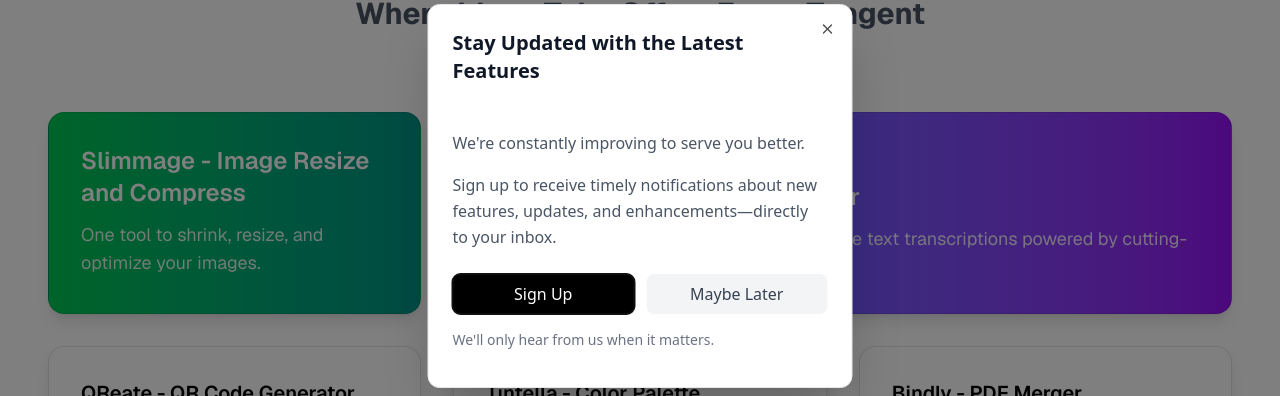
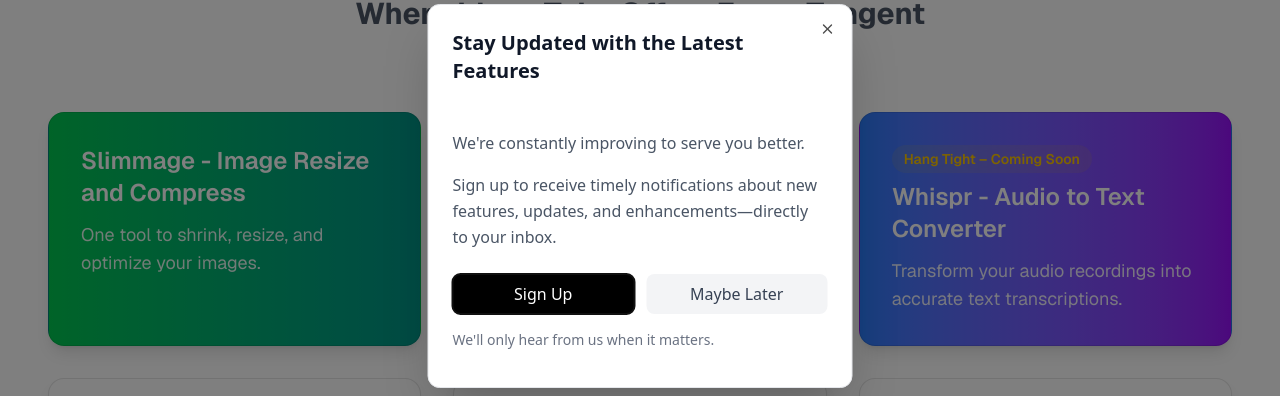
Before and after one commit to kavish1919/Sphere---All-in-One-Web-Tools, a Next.js app: page / in a window 1280 px wide. Shown: the part 204-600 px from the top of the page. Built offline with nearby package versions, Linux system fonts and the light colour scheme; no server answers.

Commit message:
Update page.tsx

```diff
--- a/app/page.tsx
+++ b/app/page.tsx
@@ -32,10 +32,15 @@
               <p className="text-lg text-white/90">One tool to shrink, resize, and optimize your images.</p>
             </a>
 
-            <div onClick={() => setShowAudioDialog(true)} className="md:col-span-2 group p-8 rounded-2xl shadow-lg bg-gradient-to-r from-blue-500 to-purple-600 border border-black/10 dark:border-white/10 cursor-pointer hover:opacity-90 transition-opacity">
+            <a href="/wordora" className="group p-8 rounded-2xl shadow-lg bg-gradient-to-r from-pink-500 to-rose-600 border border-black/10 dark:border-white/10 hover:opacity-90 transition-opacity">
+              <h2 className="text-2xl font-semibold mb-3 text-white group-hover:text-white/90 transition-colors">Wordora</h2>
+              <p className="text-lg text-white/90">Your Daily Dose of English Confidence.</p>
+            </a>
+
+            <div onClick={() => setShowAudioDialog(true)} className="group p-8 rounded-2xl shadow-lg bg-gradient-to-r from-blue-500 to-purple-600 border border-black/10 dark:border-white/10 cursor-pointer hover:opacity-90 transition-opacity">
               <p className="inline-block px-3 py-1 rounded-full bg-yellow-400/10 text-sm font-semibold text-yellow-400 mb-2 backdrop-blur-sm">Hang Tight – Coming Soon</p>
               <h2 className="text-2xl font-semibold mb-3 text-white group-hover:text-white/90 transition-colors">Whispr - Audio to Text Converter</h2>
-              <p className="text-lg text-white/90">Transform your audio recordings into accurate text transcriptions powered by cutting-edge AI technology.</p>
+              <p className="text-lg text-white/90">Transform your audio recordings into accurate text transcriptions.</p>
             </div>
 
           </div>
```
